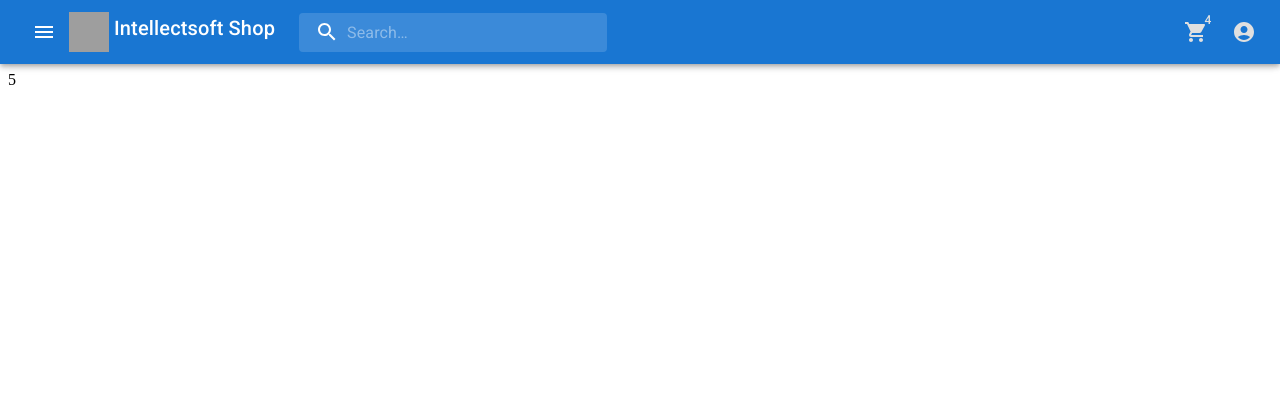
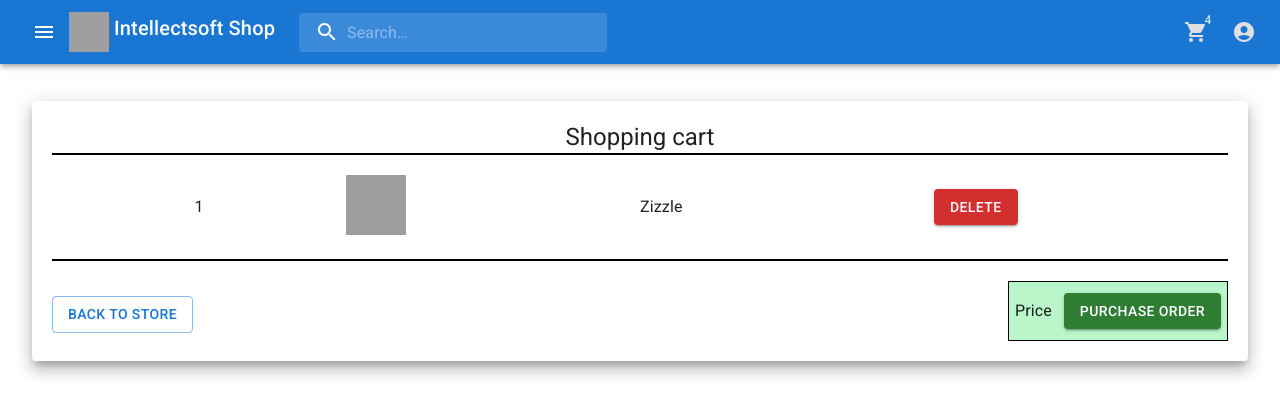
Before and after one commit to Qvadricepc/Template-internet-shop-webpack-cra-ut, a React (Create React App) app: page /cart in a window 1280 px wide. Shown: the top 416 px of the page. Built offline with nearby package versions, Linux system fonts and the light colour scheme; data requests are answered from the project's data file; grey boxes are pictures that could not be loaded.

Commit message:
feat: cart layout

```diff
--- a/src/cart/cart-api-slice.tsx
+++ b/src/cart/cart-api-slice.tsx
@@ -1,19 +1,50 @@
 import { createApi, fetchBaseQuery } from '@reduxjs/toolkit/query/react';
 import { TCart } from './cart-types';
+import { TProduct } from '../products/types';
 
 export const cartApiSlice = createApi({
   reducerPath: 'cart',
   baseQuery: fetchBaseQuery({ baseUrl: '/' }),
-  tagTypes: ['Cart'],
+  tagTypes: ['Cart', 'Product'],
   endpoints: (builder) => ({
     getCart: builder.query<string[], string>({
-      async queryFn(_arq, _qyeriApi, _extraOptions, fetchWithBQ) {
-        const cart = await fetchWithBQ(`/cart/${_arq}`);
+      async queryFn(_arg, _queriApi, _extraOptions, fetchWithBQ) {
+        const cart = await fetchWithBQ(`/cart/${_arg}`);
+
+        if (cart.error) {
+          throw cart.error;
+        }
+
         return {
           data: (cart.data as TCart).productsId || [],
         };
       },
       providesTags: (result, error, userId) => [{ type: 'Cart', id: userId }],
+    }),
+
+    getCartProducts: builder.query({
+      async queryFn(_arg, _queriApi, _extraOptions, fetchWithBQ) {
+        const { productsId } = _arg;
+
+        if (productsId && productsId.length === 0) {
+          return {
+            data: [],
+          };
+        }
+
+        const products = await fetchWithBQ(
+          `/products/?${productsId.map((id: string) => `id=${id}`).join('&')}`
+        );
+
+        if (products.error) {
+          throw products.error;
+        }
+
+        return {
+          data: (products.data as TProduct[]) || [],
+        };
+      },
+      providesTags: (result, error, userId) => [{ type: 'Product', id: userId }],
     }),
 
     addToCart: builder.mutation({
@@ -24,9 +55,10 @@ export const cartApiSlice = createApi({
           productsId,
         },
       }),
+
       invalidatesTags: (result, error, { userId }) => [{ type: 'Cart', id: userId }],
     }),
   }),
 });
 
-export const { useAddToCartMutation, useGetCartQuery } = cartApiSlice;
+export const { useAddToCartMutation, useGetCartQuery, useGetCartProductsQuery } = cartApiSlice;
--- a/src/cart/components/cart.tsx
+++ b/src/cart/components/cart.tsx
@@ -1,8 +1,91 @@
 import React from 'react';
-import { useGetCartQuery } from '../cart-api-slice';
+import { useGetCartProductsQuery, useGetCartQuery } from '../cart-api-slice';
+import { Button, Container, Grid, Paper, Typography } from '@mui/material';
+import { TProduct } from '../../products/types';
+import { useNavigate } from 'react-router-dom';
 
 export const Cart = () => {
+  const navigate = useNavigate();
   const cart = useGetCartQuery('1');
+  const products = useGetCartProductsQuery({
+    productsId: cart.data,
+  });
 
-  return <div>{cart.data}</div>;
+  return (
+    <Container maxWidth="xl">
+      <Paper elevation={10} sx={{ padding: '20px', margin: '30px auto' }}>
+        <Typography variant="h5" align="center" borderBottom={'2px solid black'}>
+          Shopping cart
+        </Typography>
+
+        {products.data &&
+          products.data!.map((product: TProduct, index: number) => {
+            return (
+              <Grid
+                display="flex"
+                alignItems={'center'}
+                justifyContent={'space-between'}
+                key={product.id}
+                marginTop={'20px'}
+                marginBottom={'20px'}
+              >
+                <Grid width={'25%'}>
+                  <Typography align={'center'}>{index + 1}</Typography>
+                </Grid>
+                <Grid width={'25%'}>
+                  <img src={product.image_url} alt="Product" height={'60px'} width={'60px'} />
+                </Grid>
+                <Grid width={'25%'}>
+                  <Typography>{product.name}</Typography>
+                </Grid>
+                <Grid width={'25%'}>
+                  <Button variant="contained" color="error" onClick={() => console.log('Delete')}>
+                    DELETE
+                  </Button>
+                </Grid>
+              </Grid>
+            );
+          })}
+        <Grid container justifyContent="space-between" borderTop={'2px solid black'}>
+          <Grid sx={{ marginTop: '35px' }}>
+            <Button
+              variant="outlined"
+              onClick={() => {
+                navigate('/');
+              }}
+            >
+              Back to store
+            </Button>
+          </Grid>
+          <Grid
+            display="flex"
+            justifyContent="space-around"
+            alignItems="center"
+            sx={{
+              backgroundColor: '#b9f6ca',
+              height: '60px',
+              width: '220px',
+              border: '1px solid black',
+              marginTop: '20px',
+            }}
+          >
+            <Grid>
+              <Typography>Price </Typography>
+            </Grid>
+            <Grid>
+              <Button
+                variant="contained"
+                color="success"
+                onClick={() => {
+                  console.log('Purchase order');
+                }}
+              >
+                Purchase order
+              </Button>
+            </Grid>
+          </Grid>
+        </Grid>
+      </Paper>
+    </Container>
+  );
 };
```
Also changed, not shown: db.json.
